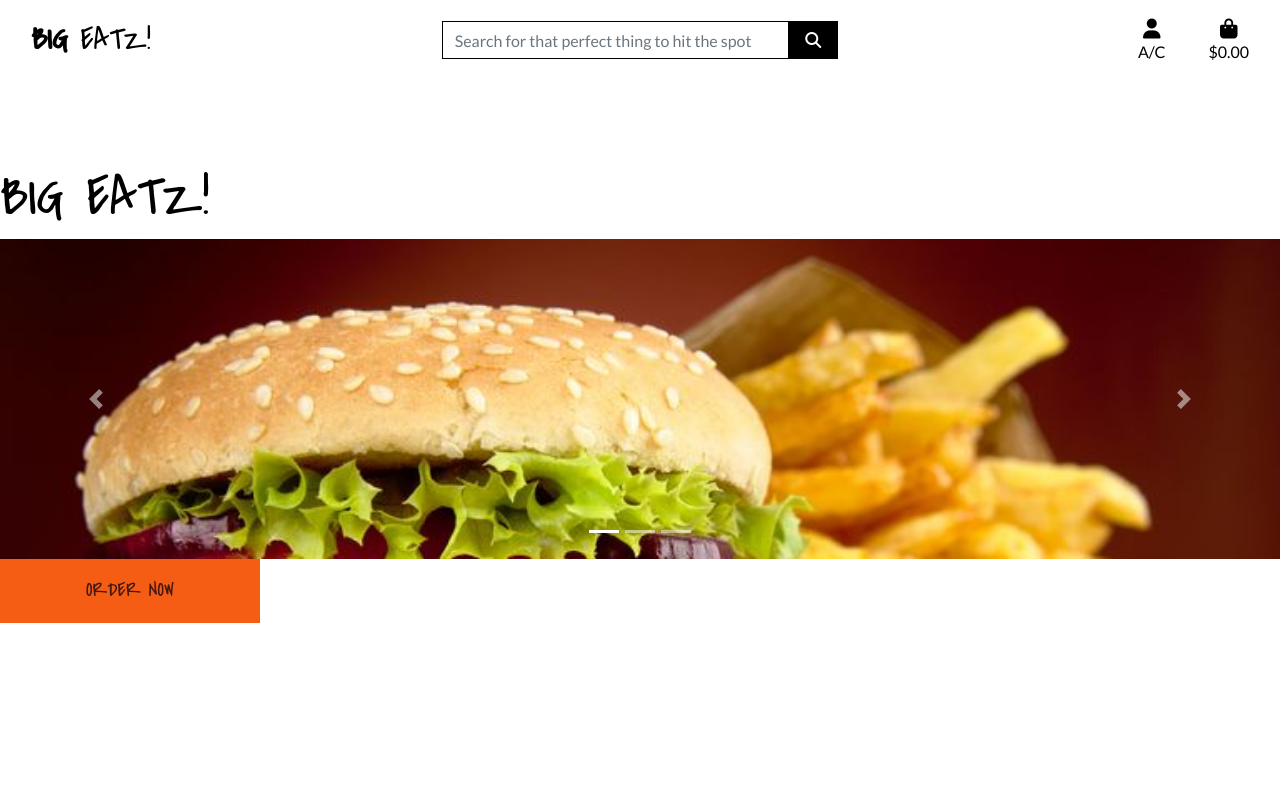
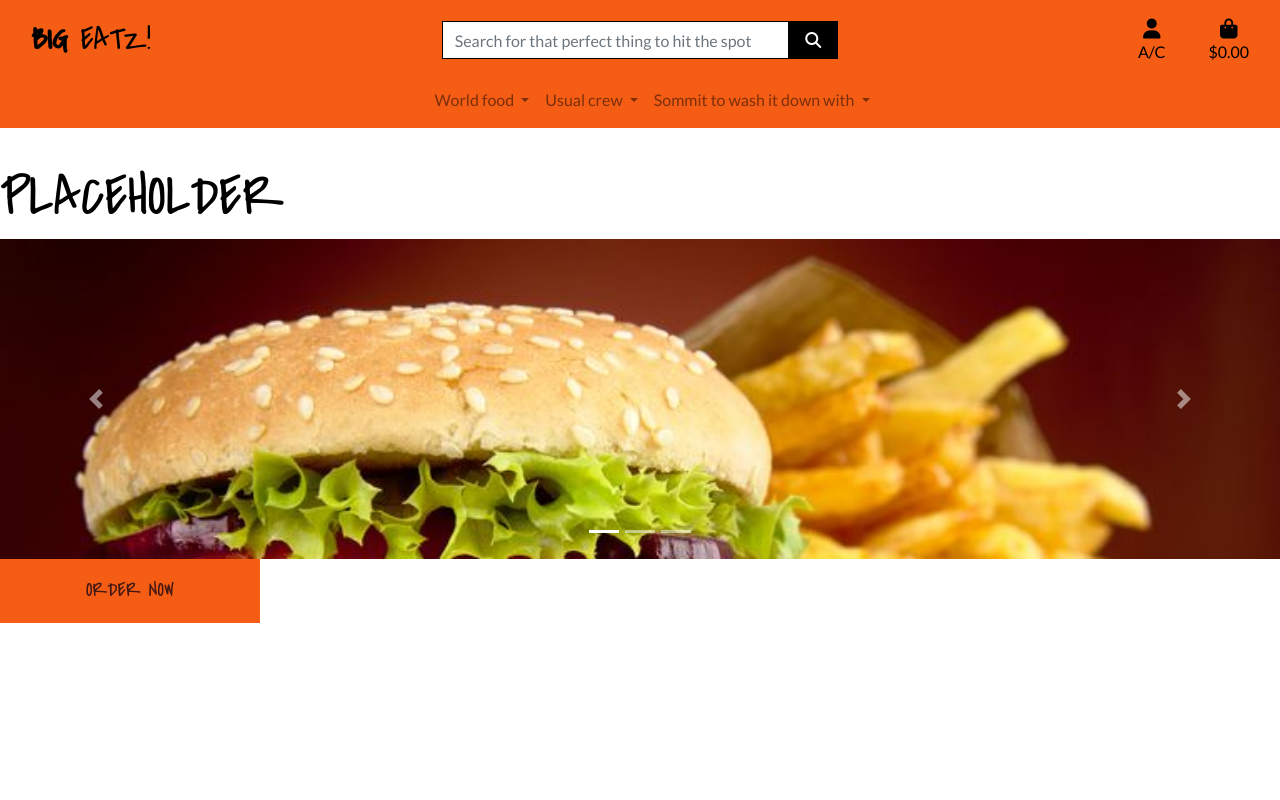
Before and after one commit to Code-Institute-Submissions/steveforrest-PP5_SepResub, a Django app: page / in a window 1280 px wide. Run offline with Django 3.2, Linux system fonts and the light colour scheme; some libraries are stand-ins or nearby versions.

Commit message:
completed home page styling

```diff
--- a/home/templates/home/index.html
+++ b/home/templates/home/index.html
@@ -14,15 +14,12 @@
 
 
 <div clss0='container h-100'>
-    <div class='row h-100'>
+    <div class='row h-100 w-100'>
         <div class='col-7 col-md-6 my-auto'>
             <h1 class='display-4 logo-font text-black'>
-               Big Eatz!
-            </h1>
+Placeholder            </h1>
         </div>
     </div>
-
-
     <div id="carouselExampleCaptions" class="carousel slide" data-ride="carousel">
         <ol class="carousel-indicators">
           <li data-target="#carouselExampleCaptions" data-slide-to="0" class="active"></li>
--- a/static/css/base.css
+++ b/static/css/base.css
@@ -69,6 +69,10 @@ img {
     max-width: 100%;
 }
 
+.bg-orange {
+    background: #F55D14;
+}
+
 /* -------------------------------- Media Queries */
 
 /* Slightly larger container on xl screens */
--- a/templates/base.html
+++ b/templates/base.html
@@ -39,7 +39,7 @@
   </head>
   <body>
     <header class="container-fluid fixed-top">
-        <div id="topnav" class="row bg-white pt-lg-2 d-none d-lg-flex">
+        <div id="topnav" class="row bg-orange pt-lg-2 d-none d-lg-flex">
             <div class="col-12 col-lg-4 my-auto py-1 py-lg-0 text-center text-lg-left">
                 <a href="{% url 'home' %}" class="nav-link main-logo-link">
                   <h2 class='logo-font text-black my-0'><strong>Big</strong> Eatz! </h2>
@@ -98,6 +98,15 @@
                 </ul>
             </div>
         </div>
+        <div class="row">
+            <nav class='navbar navbar-expand-lg navbar-light bg-orange w-100'>
+                <button class="navbar-toggler" type="button" data-toggle="collapse" data-target="#navbarSupportedContent" aria-controls="navbarSupportedContent" aria-expanded="false" aria-label="Toggle navigation">
+                  <span class="navbar-toggler-icon"></span>
+                </button>
+                {% include 'includes/mobile-top-header.html' %}
+                {% include 'includes/main-nav.html' %}
+            </nav>
+        </div>
     </header>
 
     {% if messages %}
--- /dev/null
+++ b/templates/includes/main-nav.html
@@ -0,0 +1,42 @@
+<div class='collapse navbar-collapse' id='main-nav'>
+    <ul class="navbar-nav w-auto mx-auto">
+        <li>
+            <div class="nav-item dropdown">
+                <a class="nav-link dropdown-toggle" href="#" id="navbarDropdown" role="button" data-toggle="dropdown" aria-haspopup="true" aria-expanded="false">
+                World food
+                </a>
+                <div class="dropdown-menu" aria-labelledby="navbarDropdown">
+                <a class="dropdown-item" href="#">Action</a>
+                <a class="dropdown-item" href="#">Another action</a>
+                <div class="dropdown-divider"></div>
+                <a class="dropdown-item" href="#">Something else here</a>
+                </div>
+            </div>
+        </li>
+        <li>
+            <div class="nav-item dropdown">
+                <a class="nav-link dropdown-toggle" href="#" id="navbarDropdown" role="button" data-toggle="dropdown" aria-haspopup="true" aria-expanded="false">
+                Usual crew
+                </a>
+                <div class="dropdown-menu" aria-labelledby="navbarDropdown">
+                <a class="dropdown-item" href="#">Action</a>
+                <a class="dropdown-item" href="#">Another action</a>
+                <div class="dropdown-divider"></div>
+                <a class="dropdown-item" href="#">Something else here</a>
+                </div>
+            </div>
+        </li>
+        <li>
+            <div class="nav-item dropdown">
+                <a class="nav-link dropdown-toggle" href="#" id="navbarDropdown" role="button" data-toggle="dropdown" aria-haspopup="true" aria-expanded="false">
+                Sommit to wash it down with
+                </a>
+                <div class="dropdown-menu" aria-labelledby="navbarDropdown">
+                <a class="dropdown-item" href="#">Action</a>
+                <a class="dropdown-item" href="#">Another action</a>
+                <div class="dropdown-divider"></div>
+                <a class="dropdown-item" href="#">Something else here</a>
+                </div>
+            </div>
+    </ul>
+</div>
--- /dev/null
+++ b/templates/includes/mobile-top-header.html
@@ -0,0 +1,56 @@
+<li class="list-inline-item">
+    <a class="text-black nav-link d-block d-lg-none" href="#" id="mobile-search" data-toggle="dropdown" aria-haspopup="true" aria-expanded="false">
+        <div class="text-center">
+            <div><i class="fas fa-search fa-lg"></i></div>
+            <p class="my-0">Search</p>
+        </div>
+    </a>
+    <div class="dropdown-menu border-0 w-100 p-3 rounded-0 my-0" aria-labelledby="mobile-search">
+        <form class="form" method="GET" action="">
+            <div class="input-group w-100">
+                <input class="form-control border border-black rounded-0" type="text" name="q" placeholder="Search for that perfect thing to hit the spot">
+                <div class="input-group-append">
+                    <button class="form-control form-control btn btn-black border border-black rounded-0" type="submit">
+                        <span class="icon">
+                            <i class="fas fa-search"></i>
+                        </span>
+                    </button>
+                </div>
+            </div>
+        </form>
+    </div>
+</li>
+<li class="list-inline-item dropdown">
+    <a class="text-black nav-link d-block d-lg-none" href="#" id="user-options" data-toggle="dropdown" aria-haspopup="true" aria-expanded="false">
+        <div class="text-center">
+            <div><i class="fas fa-user fa-lg"></i></div>
+            <p class="my-0">A/C</p>
+        </div>
+    </a>
+    <div class="dropdown-menu border-0" aria-labelledby="user-options">
+        {% if request.user.is_authenticated %}
+            {% if request.user.is_superuser %}
+                <a href="{% url 'account_logout' %}" class="dropdown-item">Product Management</a>
+            {% endif %}
+            <a href="{% url '' %}" class="dropdown-item">My Profile</a>
+            <a href="{% url 'account_logout' %}" class="dropdown-item">Logout</a>
+        {% else %}
+            <a href="{% url 'account_signup' %}" class="dropdown-item">Register</a>
+            <a href="{% url 'account_login' %}" class="dropdown-item">Login</a>
+        {% endif %}
+    </div>
+</li>
+<li class="list-inline-item">
+    <a class="{% if grand_total %}text-primary font-weight-bold{% else %}text-black{% endif %} nav-link d-block d-lg-none" href="">
+        <div class="text-center">
+            <div><i class="fas fa-shopping-bag fa-lg"></i></div>
+            <p class="my-0">
+                {% if grand_total %}
+                    £{{ grand_total|floatformat:2 }}
+                {% else %}
+                    £0.00
+                {% endif %}
+            </p>
+        </div>
+    </a>
+</li>
```
